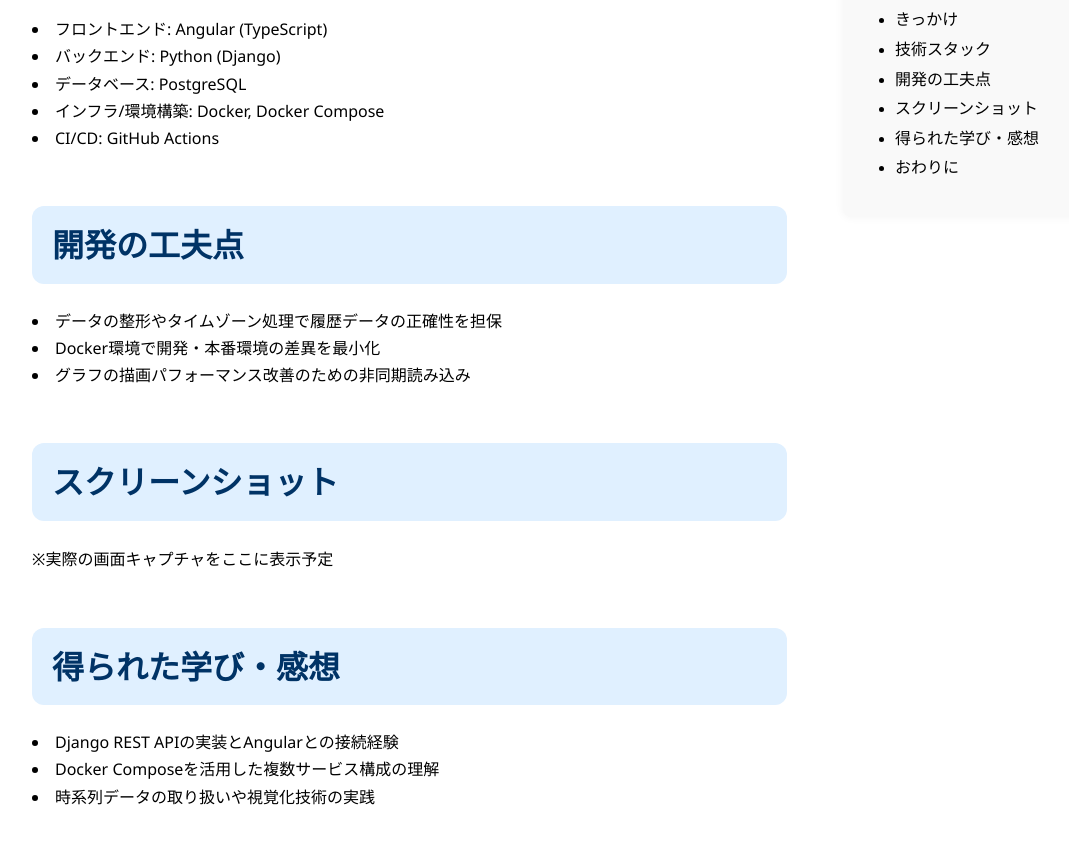
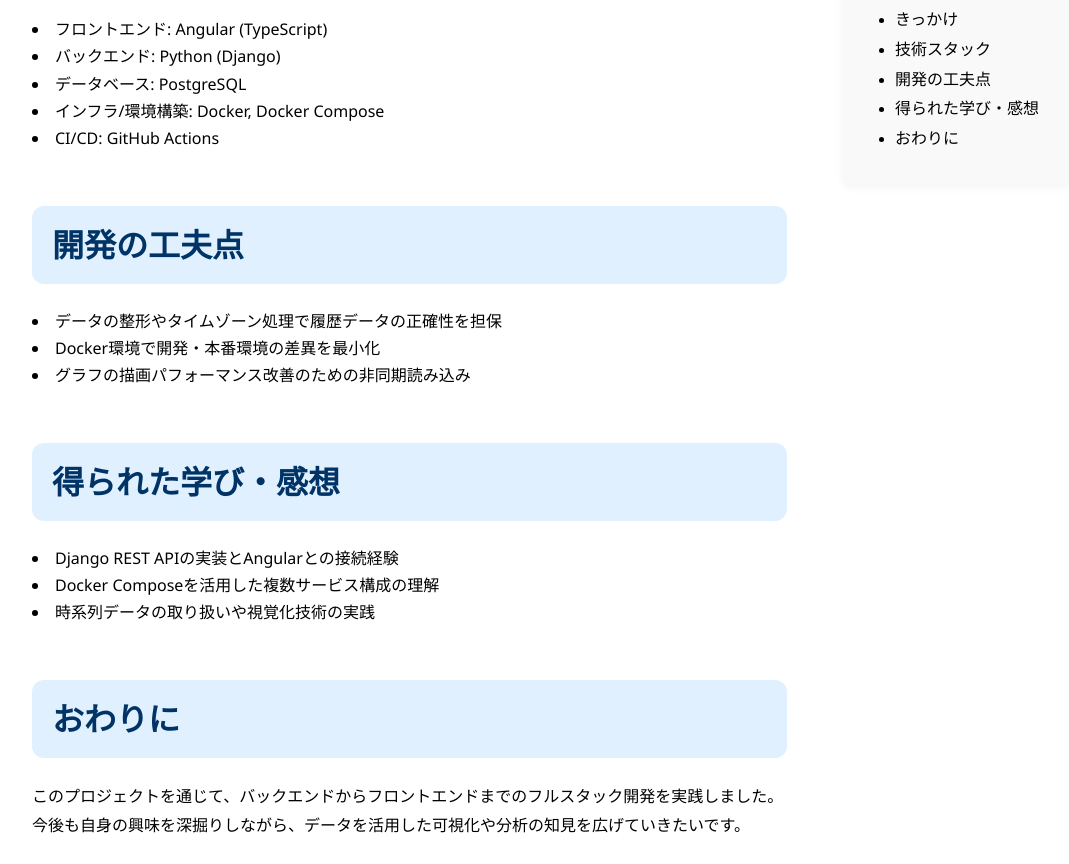
Before and after one commit to jyoloyG4465/portfolio, a Next.js app: page /portfolio in a window 1280 px wide. Shown: the part 871-1735 px from the top of the page, without its empty margins (36-1105 px from the left). Built offline with nearby package versions, Linux system fonts and the light colour scheme.

Commit message:
delete portfolio for screenshot

```diff
--- a/src/app/portfolio/page.tsx
+++ b/src/app/portfolio/page.tsx
@@ -10,7 +10,6 @@ const headings = [
   { id: "reason", title: "きっかけ" },
   { id: "skills", title: "技術スタック" },
   { id: "products", title: "開発の工夫点" },
-  { id: "certifications", title: "スクリーンショット" },
   { id: "learnings", title: "得られた学び・感想" },
   { id: "closing", title: "おわりに" },
 ];
@@ -64,11 +63,6 @@ export default function PortfolioPage() {
         </ul>
       </section>
 
-      <section id="certifications" className="page-section">
-        <div className="section-title">スクリーンショット</div>
-        <p>※実際の画面キャプチャをここに表示予定</p>
-      </section>
-
       <section id="learnings" className="page-section">
         <div className="section-title">得られた学び・感想</div>
         <ul className={styles.list}>
```
